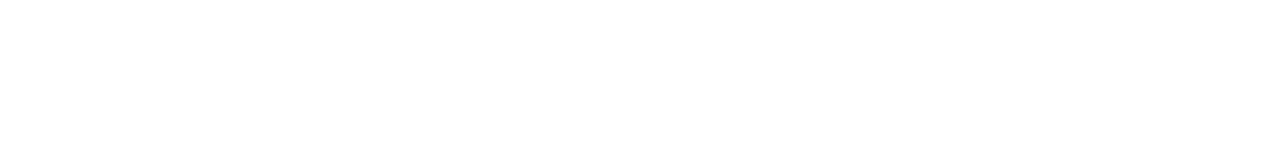
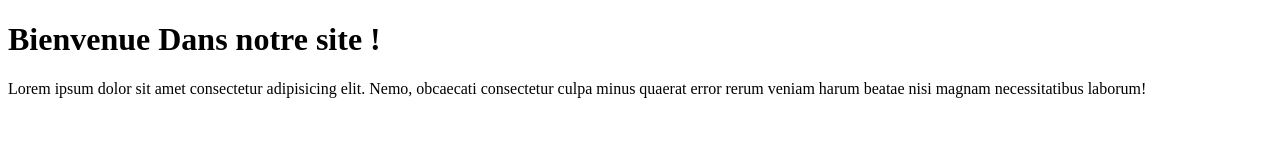
Before and after one commit to manar25-isg/site-entic, a plain HTML site: page index.html in a window 1280 px wide. Drawn offline with Linux system fonts and the light colour scheme.

Commit message:
ajouter paragraphe et titre

```diff
--- a/index.html
+++ b/index.html
@@ -6,6 +6,9 @@
     <title>Bienvenue !</title>
 </head>
 <body>
-
+    <h1>
+        Bienvenue Dans notre site !
+    </h1>
+    <p>Lorem ipsum dolor sit amet consectetur adipisicing elit. Nemo, obcaecati consectetur culpa minus quaerat error rerum veniam harum beatae nisi magnam necessitatibus laborum!</p>
 </body>
 </html>
```
